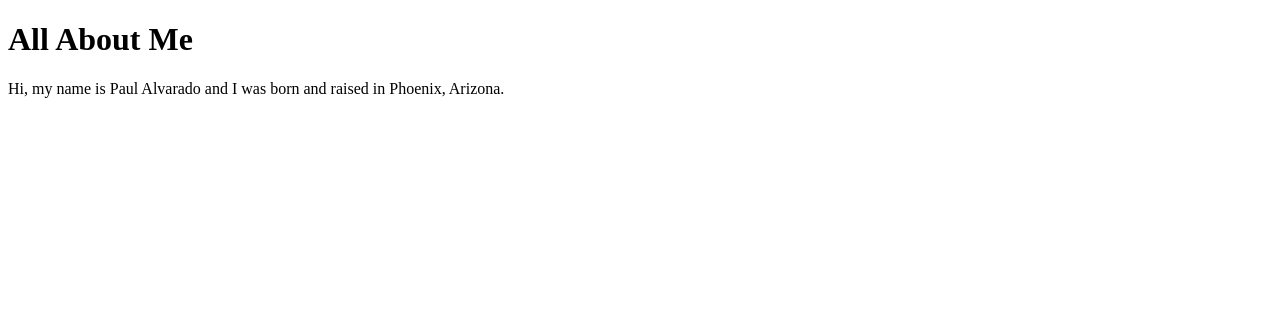
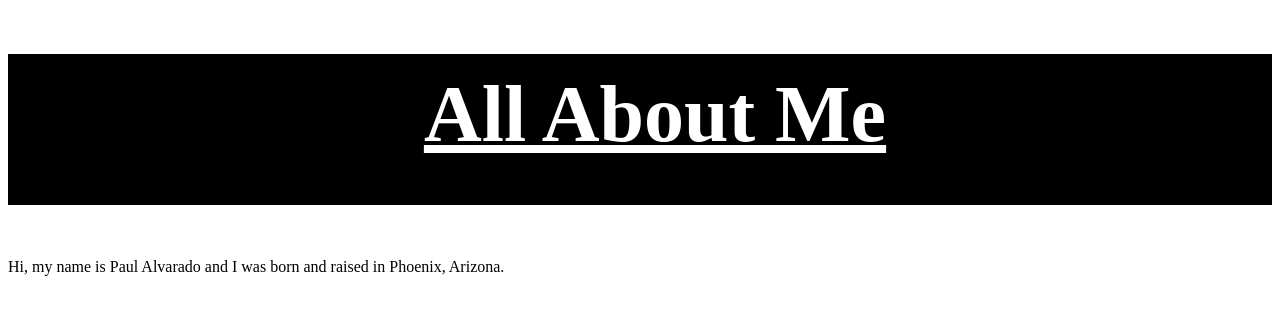
Before and after one commit to pdalvara/pdalvara.github.io, a plain HTML site: page index.html in a window 1280 px wide. Drawn offline with Linux system fonts and the light colour scheme.

Commit message:
updating html file

```diff
--- a/index.html
+++ b/index.html
@@ -3,7 +3,16 @@
 <head>
 
 	<title>Paul D. Alvarado</title>
-
+  <style>
+    h1 {
+      color: white;
+      background-color: black;
+      padding: 15px 30px 45px 60px;
+      text-align: center;
+      font-size: 60pt;
+      text-decoration: underline;
+    }
+    </style>
 </head>
 
 <body>
```
